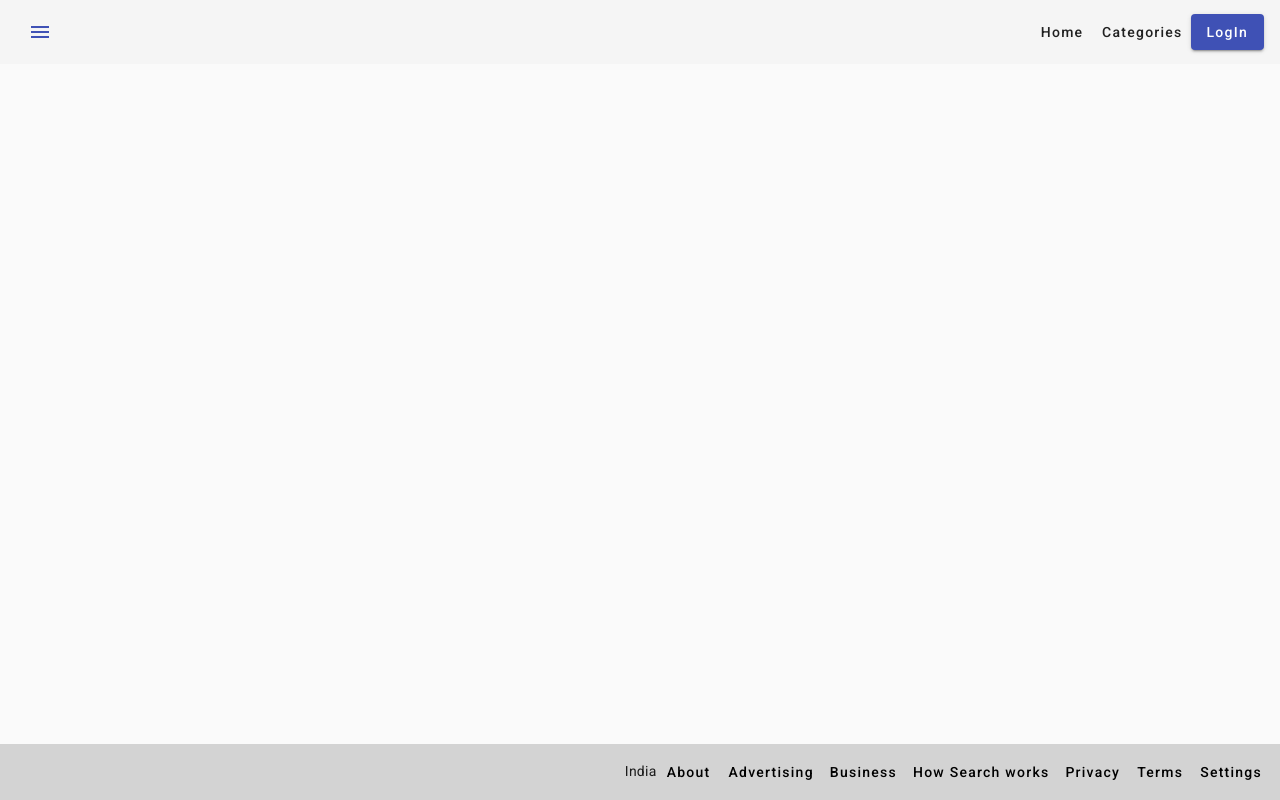
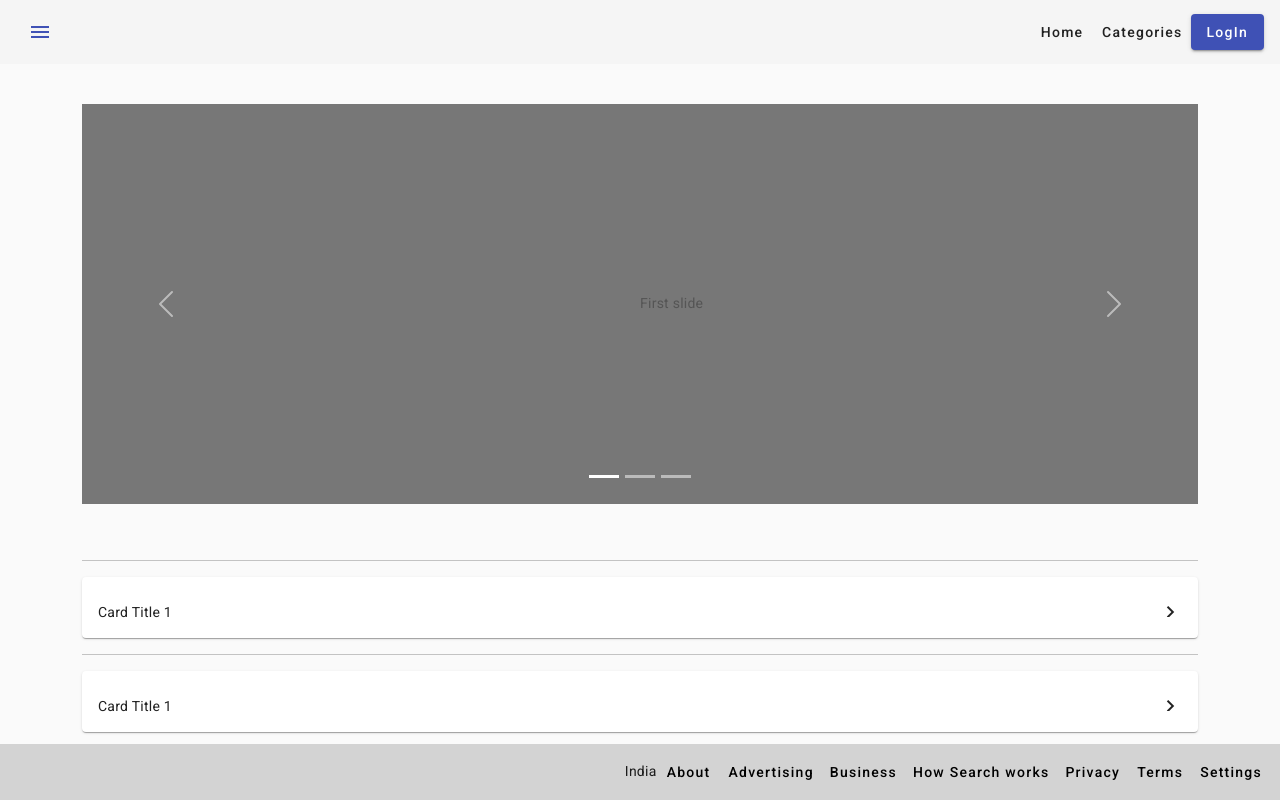
Before and after one commit to VikasSahu1998/Just-Search-0.1, an Angular app: page /On-Demand-Services_fil in a window 1280 px wide. Before the commit this address led to /. Built offline with nearby package versions, Linux system fonts and the light colour scheme.

Commit message:
sidenave update

```diff
--- a/src/app/SideNavBar/air-ticket/air-ticket.component.css
+++ b/src/app/SideNavBar/air-ticket/air-ticket.component.css
@@ -1,5 +1,5 @@
 .example-card {
-    max-width: 40%;
+    max-width: 50%;
     display: flex;
     margin: auto;
     margin-top: 2%;
@@ -7,9 +7,9 @@
 }
 
 mat-form-field {
-    width: 80%;
-    display: flex;
-    margin: auto;
+    padding: 10px;
+    width: 100%;
+
 }
 
 .butt1 {
--- a/src/app/SideNavBar/air-ticket/air-ticket.component.ts
+++ b/src/app/SideNavBar/air-ticket/air-ticket.component.ts
@@ -9,14 +9,13 @@ import { ApiService } from 'src/app/shared/api.service';
   styleUrls: ['./air-ticket.component.css']
 })
 export class AirTicketComponent implements OnInit {
-
+  selected = 'option2';
   airticketForm: FormGroup | any;
   constructor(private formbuilder: FormBuilder, private api: ApiService, private toastr: ToastrService) { }
   ngOnInit(): void {
     this.airticketForm = new FormGroup({
-      name: new FormControl('', [Validators.required,]),
-      email: new FormControl('', [Validators.required, Validators.email]),
-      product: new FormControl('', [Validators.required,]),
+      LeavingFrom: new FormControl('', [Validators.required,]),
+      GoingTo: new FormControl('', [Validators.required,]),
       toppings: new FormControl('', [Validators.required,]),
       class: new FormControl('', [Validators.required,]),
     });
--- /dev/null
+++ b/src/app/SideNavBar/on-demand-services-fil/on-demand-services-fil.component.css
@@ -0,0 +1,9 @@
+/* Row hover bakground */
+mat-card :hover {
+    background-color: gray;
+}
+
+mat-icon {
+    padding: 7px;
+    margin-left: 90%;
+}
--- /dev/null
+++ b/src/app/SideNavBar/on-demand-services-fil/on-demand-services-fil.component.html
@@ -0,0 +1,63 @@
+<div class="container">
+    <span><br><br></span>
+    <div id="carouselExampleIndicators" class="carousel slide" data-bs-ride="true">
+        <div class="carousel-indicators">
+            <button type="button" data-bs-target="#carouselExampleIndicators" data-bs-slide-to="0" class="active"
+                aria-current="true" aria-label="Slide 1"></button>
+            <button type="button" data-bs-target="#carouselExampleIndicators" data-bs-slide-to="1"
+                aria-label="Slide 2"></button>
+            <button type="button" data-bs-target="#carouselExampleIndicators" data-bs-slide-to="2"
+                aria-label="Slide 3"></button>
+        </div>
+        <div class="carousel-inner">
+            <div class="carousel-item active">
+                <svg class="bd-placeholder-img bd-placeholder-img-lg d-block w-100" width="800" height="400"
+                    xmlns="http://www.w3.org/2000/svg" role="img" aria-label="Placeholder: First slide"
+                    preserveAspectRatio="xMidYMid slice" focusable="false">
+                    <title>Placeholder</title>
+                    <rect width="100%" height="100%" fill="#777"></rect><text x="50%" y="50%" fill="#555"
+                        dy=".3em">First slide</text>
+                </svg>
+
+            </div>
+            <div class="carousel-item">
+                <svg class="bd-placeholder-img bd-placeholder-img-lg d-block w-100" width="800" height="400"
+                    xmlns="http://www.w3.org/2000/svg" role="img" aria-label="Placeholder: Second slide"
+                    preserveAspectRatio="xMidYMid slice" focusable="false">
+                    <title>Placeholder</title>
+                    <rect width="100%" height="100%" fill="#666"></rect><text x="50%" y="50%" fill="#444"
+                        dy=".3em">Second slide</text>
+                </svg>
+
+            </div>
+            <div class="carousel-item">
+                <svg class="bd-placeholder-img bd-placeholder-img-lg d-block w-100" width="800" height="400"
+                    xmlns="http://www.w3.org/2000/svg" role="img" aria-label="Placeholder: Third slide"
+                    preserveAspectRatio="xMidYMid slice" focusable="false">
+                    <title>Placeholder</title>
+                    <rect width="100%" height="100%" fill="#555"></rect><text x="50%" y="50%" fill="#333"
+                        dy=".3em">Third slide</text>
+                </svg>
+
+            </div>
+        </div>
+        <button class="carousel-control-prev" type="button" data-bs-target="#carouselExampleIndicators"
+            data-bs-slide="prev">
+            <span class="carousel-control-prev-icon" aria-hidden="true"></span>
+            <span class="visually-hidden">Previous</span>
+        </button>
+        <button class="carousel-control-next" type="button" data-bs-target="#carouselExampleIndicators"
+            data-bs-slide="next">
+            <span class="carousel-control-next-icon" aria-hidden="true"></span>
+            <span class="visually-hidden">Next</span>
+        </button>
+    </div>
+    <span><br><br></span>
+    <div *ngFor="let card of cards">
+        <hr>
+        <mat-card>
+            <mat-card-content>{{card.title}}  <mat-icon matSuffix >keyboard_arrow_right</mat-icon></mat-card-content>
+        </mat-card>
+    </div>
+    <span><br><br></span>
+</div>
--- /dev/null
+++ b/src/app/SideNavBar/on-demand-services-fil/on-demand-services-fil.component.ts
@@ -0,0 +1,30 @@
+import { Component } from '@angular/core';
+
+@Component({
+  selector: 'app-on-demand-services-fil',
+  templateUrl: './on-demand-services-fil.component.html',
+  styleUrls: ['./on-demand-services-fil.component.css']
+})
+export class OnDemandServicesFilComponent {
+  cards = [
+    {
+      title: 'Card Title 1',
+    },
+    {
+      title: 'Card Title 1',
+    },
+    {
+      title: 'Card Title 1',
+    },
+    {
+      title: 'Card Title 1',
+    },
+    {
+      title: 'Card Title 1',
+    },
+    {
+      title: 'Card Title 1',
+    },
+
+  ]
+}
--- a/src/app/app-routing.module.ts
+++ b/src/app/app-routing.module.ts
@@ -3,12 +3,14 @@ import { RouterModule, Routes } from '@angular/router';
 import { CategoriesComponent } from './categories/categories.component';
 import { HomeComponent } from './home/home.component';
 import { AirTicketComponent } from './SideNavBar/air-ticket/air-ticket.component';
+import { OnDemandServicesFilComponent } from './SideNavBar/on-demand-services-fil/on-demand-services-fil.component';
 import { SignInComponent } from './sign-in/sign-in.component';
 import { SignUpComponent } from './sign-up/sign-up.component';
 
 
 const routes: Routes = [
   { path: 'Home', component: HomeComponent },
+  { path: 'On-Demand-Services_fil', component: OnDemandServicesFilComponent },
   { path: 'AirTicket', component: AirTicketComponent },
   { path: 'Categories', component: CategoriesComponent },
   { path: 'SignIn', component: SignInComponent },
--- a/src/app/app.component.html
+++ b/src/app/app.component.html
@@ -60,7 +60,7 @@
             <a mat-list-item routerLink="/Home"><mat-icon matListItemIcon>home</mat-icon>Home</a>
             <a mat-list-item><mat-icon matListItemIcon>shopping_cart</mat-icon>Shopping</a>
             <a mat-list-item routerLink="/AirTicket"><mat-icon matListItemIcon>airplanemode_active</mat-icon>Air Ticket</a>
-            <a mat-list-item><mat-icon matListItemIcon>perm_data_setting</mat-icon>On Demand Service</a>
+            <a mat-list-item routerLink="/On-Demand-Services_fil"><mat-icon matListItemIcon>perm_data_setting</mat-icon>On Demand Service</a>
             <a mat-list-item><mat-icon matListItemIcon>attach_money</mat-icon>Loan</a>
             <a mat-list-item><mat-icon matListItemIcon>settings</mat-icon>Auto Care</a>
             <a mat-list-item><mat-icon matListItemIcon> train</mat-icon>Flowerst</a>
--- a/src/app/app.module.ts
+++ b/src/app/app.module.ts
@@ -29,6 +29,7 @@ import { ToastrModule } from 'ngx-toastr';
 import { AirTicketComponent } from './SideNavBar/air-ticket/air-ticket.component';
 import { MatCommonModule, MatNativeDateModule } from '@angular/material/core';
 import { MatDatepickerModule } from '@angular/material/datepicker';
+import { OnDemandServicesFilComponent } from './SideNavBar/on-demand-services-fil/on-demand-services-fil.component';
 
 @NgModule({
   declarations: [
@@ -40,6 +41,7 @@ import { MatDatepickerModule } from '@angular/material/datepicker';
     HeaderComponent,
     CategoriesComponent,
     AirTicketComponent,
+    OnDemandServicesFilComponent,
   ],
   imports: [
     BrowserModule,
--- a/src/app/home/home.component.html
+++ b/src/app/home/home.component.html
@@ -13,7 +13,7 @@
     </mat-select>
   </mat-form-field> -->
     <mat-form-field class="search" appearance="outline">
-      <input matInput #movieSearchInput class="form-control" placeholder="Just-Search" #input>
+      <input matInput #movieSearchInput  placeholder="Just-Search" >
       <mat-icon matSuffix>zoom_in</mat-icon>
       <mat-icon matSuffix>mic_none</mat-icon>
     </mat-form-field>
--- a/src/app/home/home.component.ts
+++ b/src/app/home/home.component.ts
@@ -103,6 +103,7 @@ export class HomeComponent implements OnInit {
 
   ];
 
+
   searchGetCall(term: string) {
     if (term === '') {
       return of([]);
```
Also changed, not shown: src/app/SideNavBar/air-ticket/air-ticket.component.html (+39 -21 lines), 1 other file (tests, documents, lock files or other folders).
